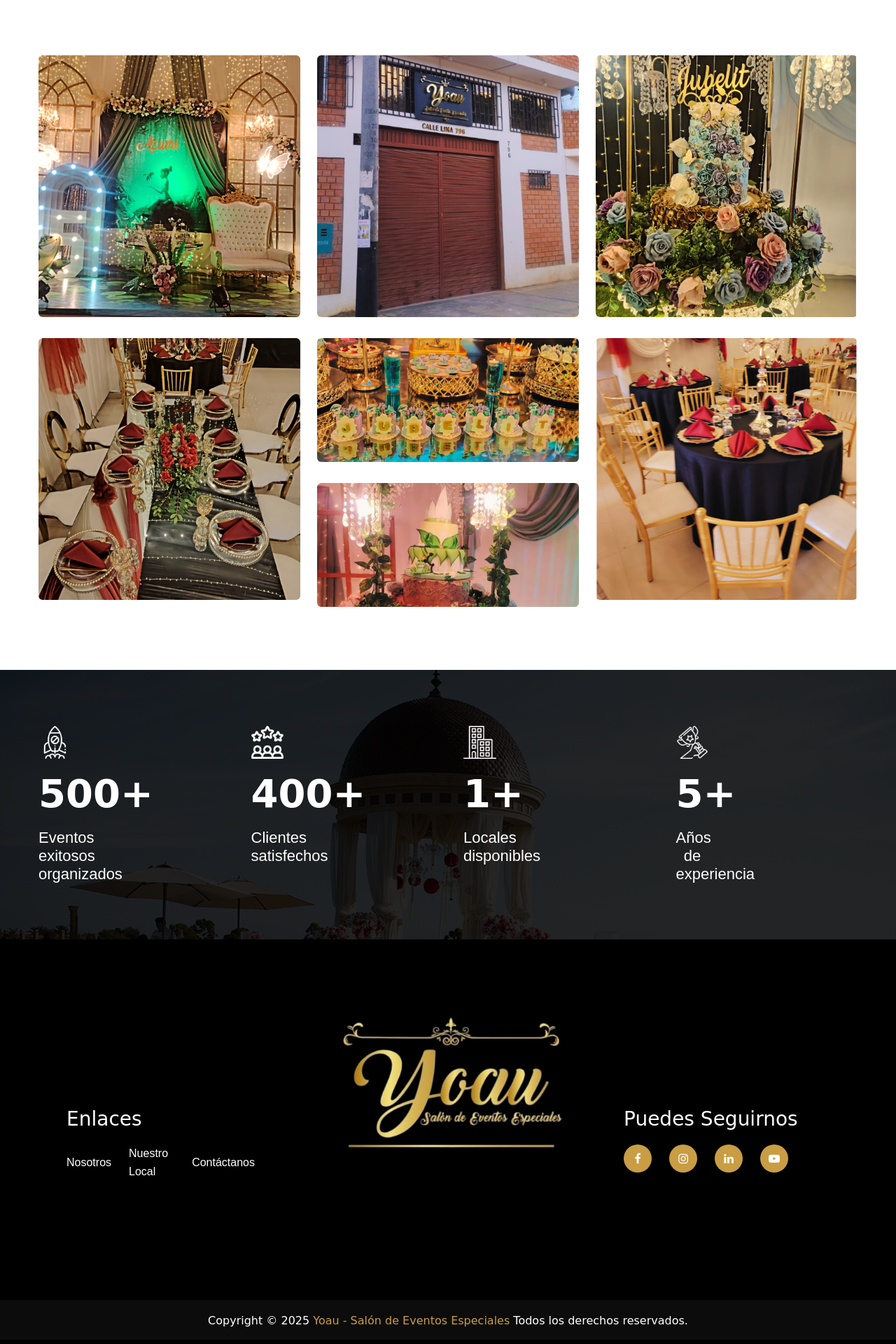
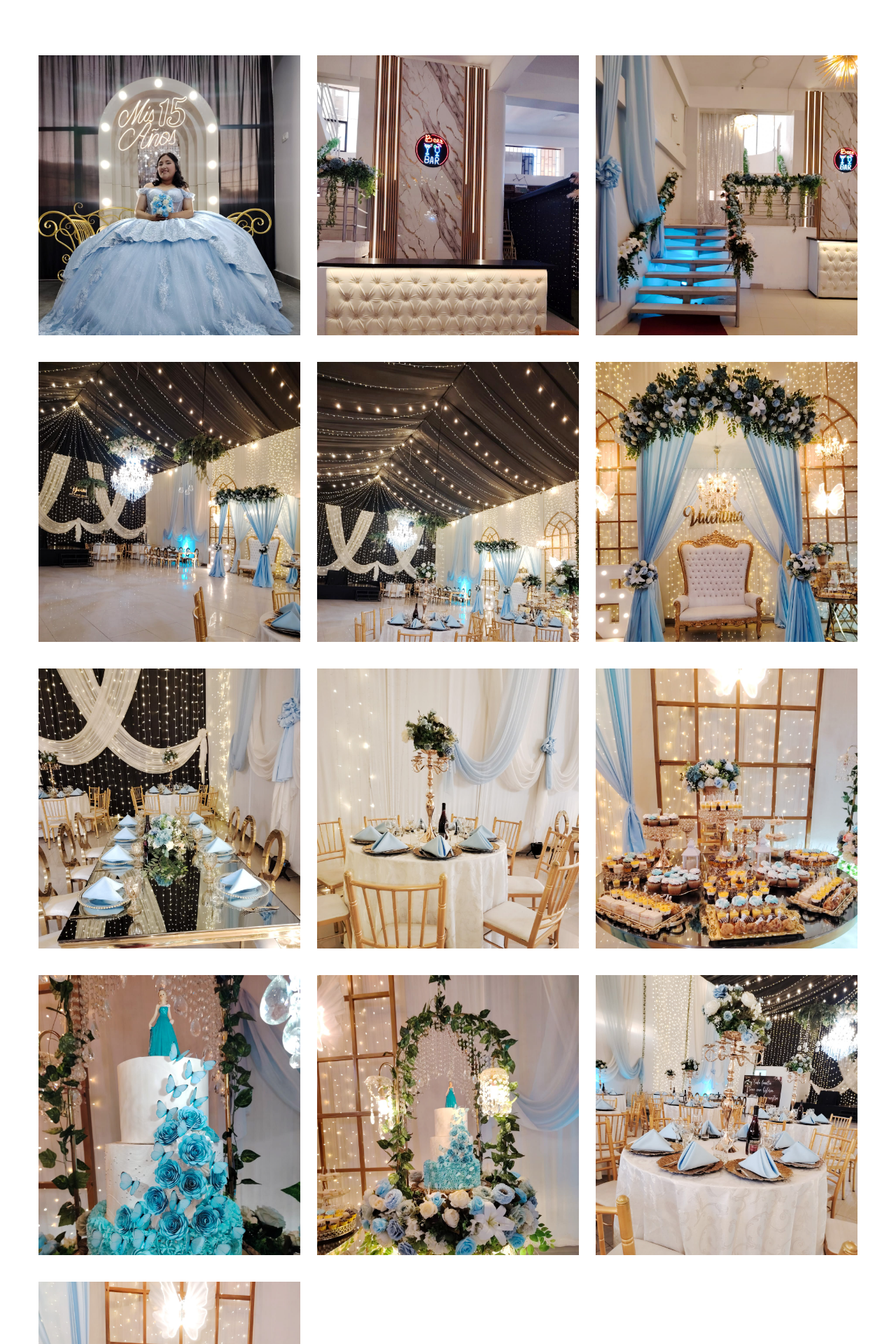
Before and after one commit to abrahamalanya/website-event, a PHP site: page /gallery.php in a window 1280 px wide. Shown: the part 261-2181 px from the top of the page at 70% size. Before the commit the page ends 2156 px from the top, so only its background shows below. Run offline with PHP 8.4, Linux system fonts and the light colour scheme; some web fonts are replaced.

Commit message:
feat: update gallery

```diff
--- a/footer.php
+++ b/footer.php
@@ -32,8 +32,7 @@
     <div class="wed_copyright_wrapper white">
         <div class="col-lg-12 col-md-12 col-sm-12 col-12 text-center">
             <p class="zoomIn wow" data-wow-delay="200ms" data-wow-duration="1500ms" style="visibility: visible; animation-duration: 1500ms; animation-delay: 200ms; animation-name: zoomIn;">
-                Copyright &copy; 2025 <a class="white" href="index.php">Yoau - Salón de Eventos Especiales</a> Todos los derechos reservados.
-            </p>
+                Copyright &copy; <?php echo date('Y'); ?> <a class="white" href="index.php">Yoau - Salón de Eventos Especiales</a> Todos los derechos reservados.    </p>
         </div>
     </div>
     <!-- GO To Top -->
--- a/gallery.php
+++ b/gallery.php
@@ -7,19 +7,21 @@
     <div class="wi_gallery_section popup_gallery zoomIn wow" data-wow-delay="200ms" data-wow-duration="1500ms" style="visibility: visible; animation-duration: 1500ms; animation-delay: 200ms; animation-name: zoomIn;">
         <div class="container">
             <div class="row">
+                <?php
+                    $folder = 'assets/img/gallery/';
+                    $images = glob($folder . '*.jpeg');
+                    foreach ($images as $image) {
+                    ?>
                         <div class="col-lg-4 col-md-4 col-sm-12 col-12">
-                    <div class="wed_gallery_section mb_30">
-                        <a href="assets/img/img3.png" title="">
-                            <img src="assets/img/img3.png" alt="img3" />
-                            <div class="wed_galsec_overlay">
-                                <p>Yoau Eventos</p>
-                                <span><i class="fa fa-search" aria-hidden="true"></i></span>
-                            </div>
-                        </a>
-                    </div>
-                    <div class="wed_gallery_section mb_30">
-                        <a href="assets/img/img1.png" title="">
-                            <img src="assets/img/img1.png" alt="img1" />
+                            <div class="wed_gallery_section mb_30"
+                                style="
+                                    width: 100%;
+                                    height: 400px;
+                                    position: relative;
+                                    background-image: url(<?php echo $image; ?>);
+                                    background-repeat: no-repeat;
+                                    background-size: cover;">
+                                <a href="<?php echo $image; ?>" title="">
                                     <div class="wed_galsec_overlay">
                                         <p>Yoau Eventos</p>
                                         <span><i class="fa fa-search" aria-hidden="true"></i></span>
@@ -27,58 +29,10 @@
                                 </a>
                             </div>
                         </div>
-                <div class="col-lg-4 col-md-4 col-sm-12 col-12">
-                    <div class="wed_gallery_section mb_30">
-                        <a href="assets/img/img6.png" title="">
-                            <img src="assets/img/img6.png" alt="img6" />
-                            <div class="wed_galsec_overlay">
-                                <p>Yoau Eventos</p>
-                                <span><i class="fa fa-search" aria-hidden="true"></i></span>
-                            </div>
-                        </a>
-                    </div>
-                    <div class="wed_gallery_section mb_30">
-                        <a href="assets/img/img4.png" title="">
-                            <img src="assets/img/img4.png" alt="img4" />
-                            <div class="wed_galsec_overlay">
-                                <p>Yoau Eventos</p>
-                                <span><i class="fa fa-search" aria-hidden="true"></i></span>
-                            </div>
-                        </a>
-                    </div>
-                    <div class="wed_gallery_section mb_30">
-                        <a href="assets/img/img5.png" title="">
-                            <img src="assets/img/img5.png" alt="img5" />
-                            <div class="wed_galsec_overlay">
-                                <p>Yoau Eventos</p>
-                                <span><i class="fa fa-search" aria-hidden="true"></i></span>
-                            </div>
-                        </a>
-                    </div>
-                </div>
-                <div class="col-lg-4 col-md-4 col-sm-12 col-12">
-                    <div class="wed_gallery_section mb_30">
-                        <a href="assets/img/img2.png" title="">
-                            <img src="assets/img/img2.png" alt="img2" />
-                            <div class="wed_galsec_overlay">
-                                <p>Yoau Eventos</p>
-                                <span><i class="fa fa-search" aria-hidden="true"></i></span>
-                            </div>
-                        </a>
-                    </div>
-                    <div class="wed_gallery_section mb_30">
-                        <a href="assets/img/img8.png" title="">
-                            <img src="assets/img/img8.png" alt="img8" />
-                            <div class="wed_galsec_overlay">
-                                <p>Yoau Eventos</p>
-                                <span><i class="fa fa-search" aria-hidden="true"></i></span>
-                            </div>
-                        </a>
+                    <?php
+                    }
+                ?>
             </div>
         </div>
    </div>
-        </div>
-   </div>
-    <!-- Counter Section Start -->
-    <?php require 'counter.php'; ?>
 <?php require 'footer.php'; ?>
--- a/header.php
+++ b/header.php
@@ -58,7 +58,7 @@
         }
         .wed_banner_wrapper {
             background-image: url(./assets/img/local.png);
-            padding: 100px 0 105px;
+            padding: 300px 0 50px;
         }
         .wed_ring_content h6 {
             color: #c99d44;
--- a/index.php
+++ b/index.php
@@ -35,7 +35,7 @@
                         <img src="assets/img/img1.png" alt="img1">
                         <div class="wed_ring_content">
                             <h3>Un momento para recordar</h3>
-                            <h6>Celebra el inicio de una nueva historia en un lugar especial.</h6>
+                            <h6>Celebra el inicio de una nueva historia <br> en un lugar especial.</h6>
                         </div>
                     </div>
                 </div>
@@ -44,7 +44,7 @@
                         <img src="assets/img/img2.png" alt="img2">
                         <div class="wed_ring_content">
                             <h3>Tu día, a lo grande</h3>
-                            <h6>Disfruta momentos inolvidables rodeado de quienes más quieres.</h6>
+                            <h6>Disfruta momentos inolvidables <br> rodeado de quienes más quieres.</h6>
                         </div>
                     </div>
                 </div>
```
Also changed, not shown: assets/img/gallery/gallery1.jpeg (added), assets/img/gallery/gallery10.jpeg (added), assets/img/gallery/gallery11.jpeg (added), assets/img/gallery/gallery12.jpeg (added), assets/img/gallery/gallery13.jpeg (added), assets/img/gallery/gallery2.jpeg (added), assets/img/gallery/gallery3.jpeg (added), assets/img/gallery/gallery4.jpeg (added), assets/img/gallery/gallery5.jpeg (added), assets/img/gallery/gallery6.jpeg (added), assets/img/gallery/gallery7.jpeg (added), assets/img/gallery/gallery8.jpeg (added), assets/img/gallery/gallery9.jpeg (added). Lines whose indentation alone changed are shown as unchanged.
